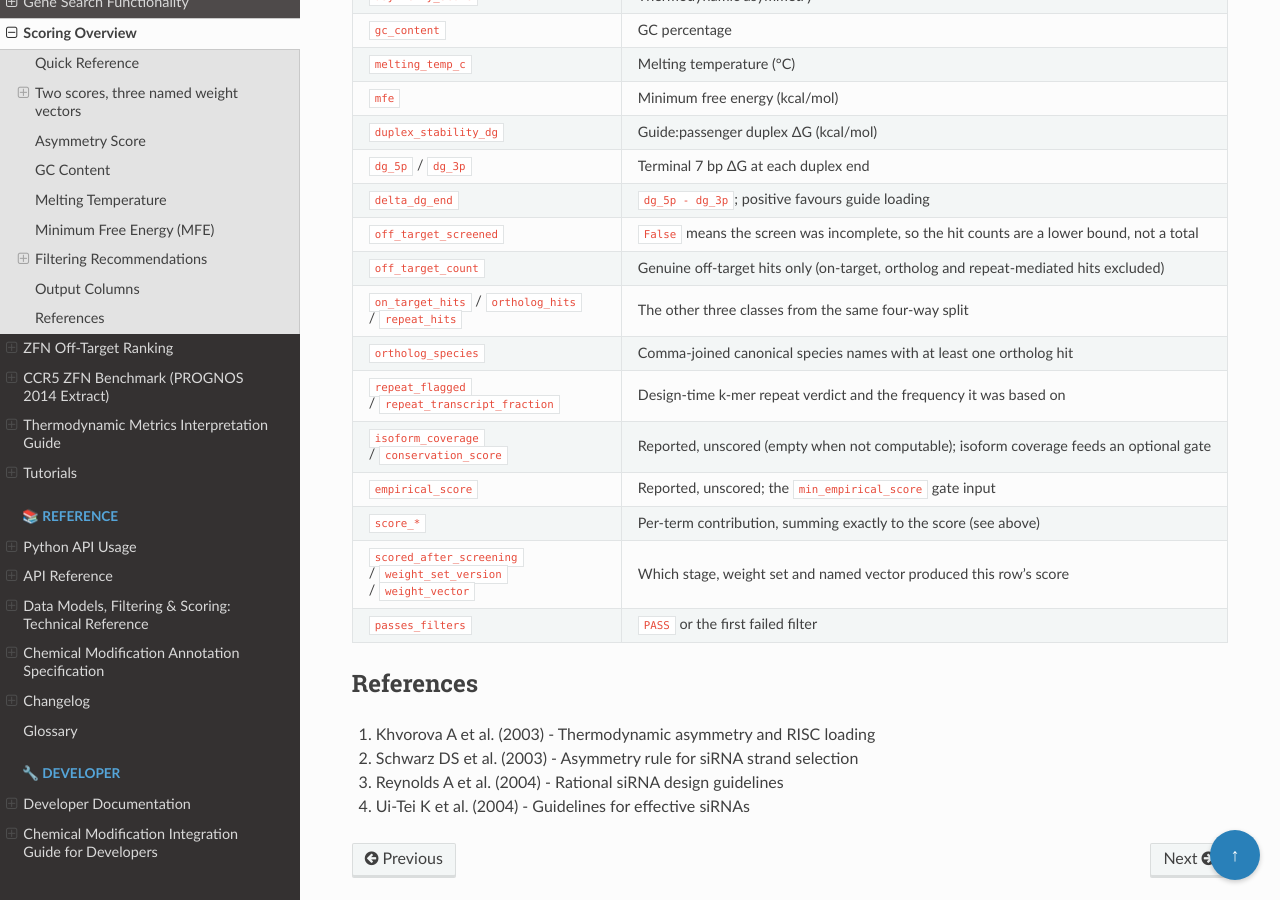
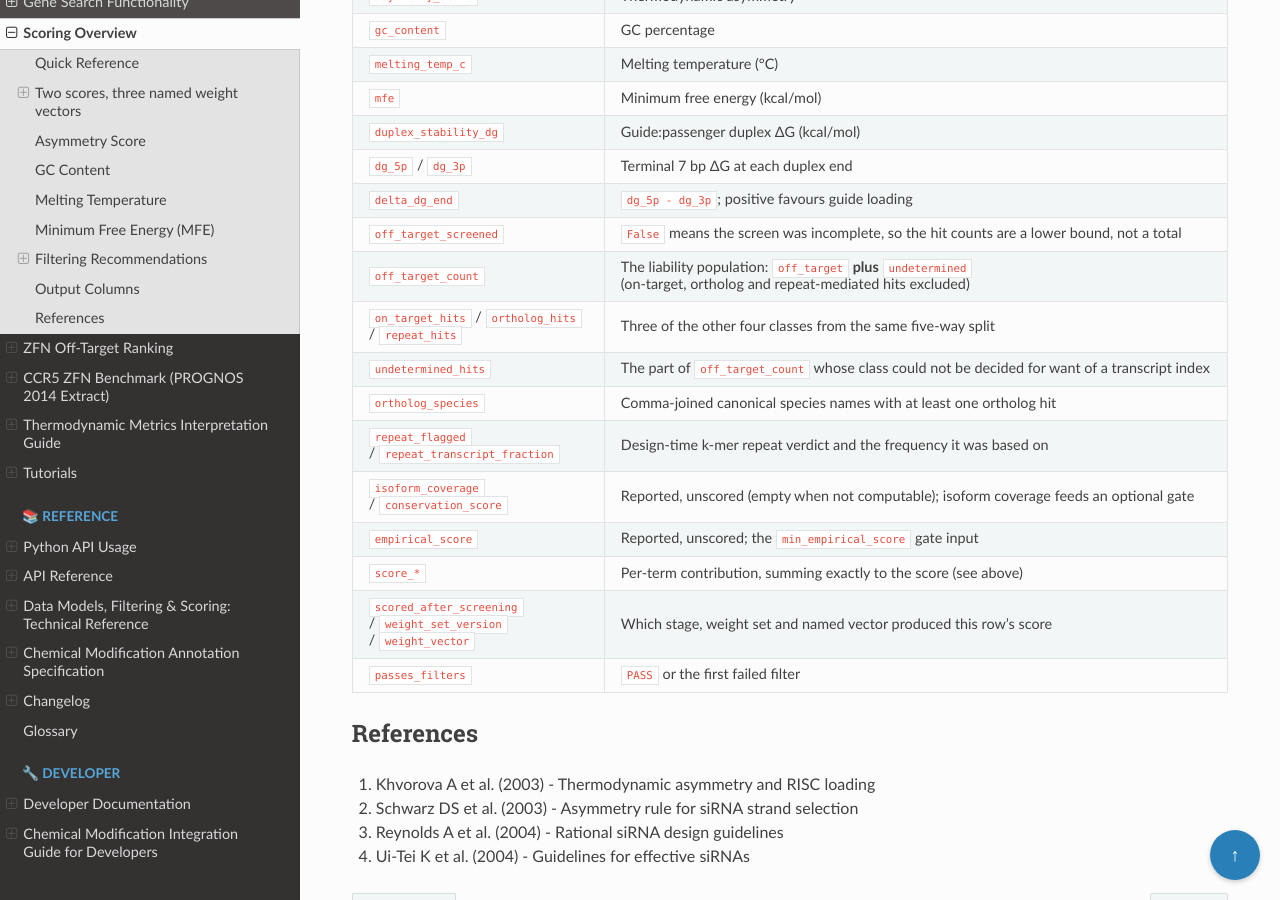
Before and after one commit to Austin-s-h/sirnaforge, a Sphinx documentation site: the page built from docs/scoring.md, in a window 1280 px wide and 900 px high, scrolled down 5503 px. Built offline with Sphinx 7.4.7 and the Read the Docs theme 3.1.0, drawn with Linux system fonts in a browser that asks for light colours; the version number is read from the project's files by our own code.

Commit message:
docs(offtarget): state the guarantees the code holds, in every place they are published
Round 3's review closed three of four blockers but found the reconciliation invariant
surviving unqualified in a module docstring, an inline comment and a test docstring --
the same class of defect for the third round running, softened twice in the
reader-facing files and left in the code.

- The reconciliation guarantee is a row total, not per-candidate attribution: a
  mis-attribution that nets to zero across the table raises no warning. Said so in all
  five places, including CHANGELOG and docs.
- screen_query_id is None when a candidate was not submitted to the input FASTA -- not
  'never reached the aligner'. A submitted candidate whose alignment never ran still
  carries the key; off_target_screened=False is the signal, and no test covers it yet.
- HitClass has five members, not four. Corrected the taxonomy in models_and_scoring,
  scoring.md and the classifier docstring, and recorded that off_target_count counts
  off_target plus undetermined.
- Added the missing Fixed entries for the fabricated zero in workflow_summary.json and
  the phantom join key -- the branch's most consequential change to a published
  artifact had none.
- evidence.py no longer claims detail is required for FAILED/CENSORED; it is not
  enforced, and #100 owns the validator.

Acceptance is grep-shaped: no unqualified 'cannot disagree' or 'one computation' in
src/ or tests/, no 'never reached the aligner' in src/, tests/ or docs/, no stale
four-way taxonomy prose. make lint clean, 901 tests pass.

Refs #99 #100 #101 #103

````diff
--- a/docs/scoring.md
+++ b/docs/scoring.md
@@ -4,22 +4,22 @@ siRNAforge uses research-backed thermodynamic metrics to rank siRNA candidates.
 
 ## Quick Reference
 
-| Metric                | Optimal Range                   | What It Means                           |
-| --------------------- | ------------------------------- | --------------------------------------- |
-| `composite_score`     | 0-100 scale, higher is better   | Overall quality; **null before screening** |
-| `design_score`        | 0-100 scale, higher is better   | Design-stage quality, not comparable with `composite_score` |
-| `asymmetry_score`     | ≥0.65                           | Guide strand selection preference       |
-| `gc_content`          | 40-55%                          | Stability vs. accessibility balance     |
-| `melting_temp_c`      | 60-78°C                         | Duplex stability (nearest-neighbour Tm) |
-| `mfe`                 | -4 to -7 kcal/mol               | Guide self-structure (0.0 = open chain) |
-| `duplex_stability_dg` | -32 to -43 kcal/mol for a 21mer | Guide:passenger duplex ΔG               |
-| `target_accessibility_p` | higher is better, log-scaled | P(mRNA site's seed-paired 8-mer open)   |
+| Metric                   | Optimal Range                   | What It Means                                               |
+| ------------------------ | ------------------------------- | ----------------------------------------------------------- |
+| `composite_score`        | 0-100 scale, higher is better   | Overall quality; **null before screening**                  |
+| `design_score`           | 0-100 scale, higher is better   | Design-stage quality, not comparable with `composite_score` |
+| `asymmetry_score`        | ≥0.65                           | Guide strand selection preference                           |
+| `gc_content`             | 40-55%                          | Stability vs. accessibility balance                         |
+| `melting_temp_c`         | 60-78°C                         | Duplex stability (nearest-neighbour Tm)                     |
+| `mfe`                    | -4 to -7 kcal/mol               | Guide self-structure (0.0 = open chain)                     |
+| `duplex_stability_dg`    | -32 to -43 kcal/mol for a 21mer | Guide:passenger duplex ΔG                                   |
+| `target_accessibility_p` | higher is better, log-scaled    | P(mRNA site's seed-paired 8-mer open)                       |
 
 ## Two scores, three named weight vectors
 
 Since issue #96 every weight vector is **hand-authored, named, sums to 1.0 and is written to the run
 manifest**, and nothing rescales one at runtime. There is no renormalisation and no divisor. A vector
-is *chosen* by stage and design mode, never combined:
+is _chosen_ by stage and design mode, never combined:
 
 ```
 design_v4                        postscreen_sirna_v4          postscreen_mirna_v4
@@ -39,9 +39,9 @@ interpretable. Every row records the vector that produced it in `weight_vector`,
 `scoring.vectors` block maps that name to the numbers, so any score is traceable to the weights that
 made it.
 
-| Field | Vector | Available |
-| --- | --- | --- |
-| `design_score` | `design_v4` | at design time, from the three terms computable before screening |
+| Field             | Vector                                        | Available                                                                                         |
+| ----------------- | --------------------------------------------- | ------------------------------------------------------------------------------------------------- |
+| `design_score`    | `design_v4`                                   | at design time, from the three terms computable before screening                                  |
 | `composite_score` | `postscreen_sirna_v4` / `postscreen_mirna_v4` | only after off-target screening produced usable evidence for that candidate; **null before that** |
 
 **The two are not comparable.** They are different vectors over different term sets, and
@@ -86,17 +86,17 @@ relocated: `conservation` is `None` on single-species runs and `isoform_coverage
 `design_from_sequence`/miRNA paths, so any vector containing them needs either variant vectors or
 arithmetic. Every term that remains is universally computable.
 
-| Quantity | Column | What reads it |
-| --- | --- | --- |
-| Empirical design rules | `empirical_score` | the `min_empirical_score` gate (LOW_EMPIRICAL_SCORE) |
-| Protein-coding isoform coverage | `isoform_coverage` | the optional `--min-isoform-coverage` gate (LOW_ISOFORM_COVERAGE), **off by default** |
-| Cross-species conservation | `conservation_score` | nothing — reported for interpretation |
-| Guide self-structure | `paired_fraction` | the `max_paired_fraction` gate (EXCESS_PAIRING) |
+| Quantity                        | Column               | What reads it                                                                         |
+| ------------------------------- | -------------------- | ------------------------------------------------------------------------------------- |
+| Empirical design rules          | `empirical_score`    | the `min_empirical_score` gate (LOW_EMPIRICAL_SCORE)                                  |
+| Protein-coding isoform coverage | `isoform_coverage`   | the optional `--min-isoform-coverage` gate (LOW_ISOFORM_COVERAGE), **off by default** |
+| Cross-species conservation      | `conservation_score` | nothing — reported for interpretation                                                 |
+| Guide self-structure            | `paired_fraction`    | the `max_paired_fraction` gate (EXCESS_PAIRING)                                       |
 
 The empirical rubric no longer judges guide position 1. It paid +0.1 for G/C there while the
 biogenesis rule paid `ago_start` for A/U at the same base; measured over 29,605 candidates G/C gained
 +1.6 empirical points and lost 7.9 to the biogenesis adjustment, so a declared 0.15-weight term was
-overridden ~5× by an undeclared one and `empirical` ended up with a *negative* variance share. A/U
+overridden ~5× by an undeclared one and `empirical` ended up with a _negative_ variance share. A/U
 wins. The rubric therefore attains only `{0.4, 0.5, 0.6}`, and `min_empirical_score` is bounded
 accordingly.
 
@@ -219,31 +219,32 @@ sirnaforge workflow GENE --gc-min 30 --gc-max 65
 
 The `candidates_pass.csv` and `candidates_all.csv` files include:
 
-| Column                                             | Description                                                                               |
-| -------------------------------------------------- | ----------------------------------------------------------------------------------------- |
-| `sirna_id`                                         | Unique identifier                                                                         |
-| `guide_sequence`                                   | 21nt guide strand (5'→3')                                                                 |
-| `passenger_sequence`                               | Passenger/sense strand                                                                    |
-| `position`                                         | Start position in transcript                                                              |
-| `design_score`                                     | Design-stage score on `design_v4` (3 terms), available without screening                  |
-| `composite_score`                                  | Post-screen score on `postscreen_{sirna,mirna}_v4`; empty before screening                 |
-| `asymmetry_score`                                  | Thermodynamic asymmetry                                                                   |
-| `gc_content`                                       | GC percentage                                                                             |
-| `melting_temp_c`                                   | Melting temperature (°C)                                                                  |
-| `mfe`                                              | Minimum free energy (kcal/mol)                                                            |
-| `duplex_stability_dg`                              | Guide:passenger duplex ΔG (kcal/mol)                                                      |
-| `dg_5p` / `dg_3p`                                  | Terminal 7 bp ΔG at each duplex end                                                       |
-| `delta_dg_end`                                     | `dg_5p - dg_3p`; positive favours guide loading                                           |
-| `off_target_screened`                              | `False` means the screen was incomplete, so the hit counts are a lower bound, not a total |
-| `off_target_count`                                 | Genuine off-target hits only (on-target, ortholog and repeat-mediated hits excluded)      |
-| `on_target_hits` / `ortholog_hits` / `repeat_hits` | The other three classes from the same four-way split                                      |
-| `ortholog_species`                                 | Comma-joined canonical species names with at least one ortholog hit                       |
-| `repeat_flagged` / `repeat_transcript_fraction`    | Design-time k-mer repeat verdict and the frequency it was based on                        |
-| `isoform_coverage` / `conservation_score`          | Reported, unscored (empty when not computable); isoform coverage feeds an optional gate    |
-| `empirical_score`                                  | Reported, unscored; the `min_empirical_score` gate input                                   |
-| `score_*`                                          | Per-term contribution, summing exactly to the score (see above)                            |
-| `scored_after_screening` / `weight_set_version` / `weight_vector` | Which stage, weight set and named vector produced this row's score           |
-| `passes_filters`                                   | `PASS` or the first failed filter                                                         |
+| Column                                                            | Description                                                                                                            |
+| ----------------------------------------------------------------- | ---------------------------------------------------------------------------------------------------------------------- |
+| `sirna_id`                                                        | Unique identifier                                                                                                      |
+| `guide_sequence`                                                  | 21nt guide strand (5'→3')                                                                                              |
+| `passenger_sequence`                                              | Passenger/sense strand                                                                                                 |
+| `position`                                                        | Start position in transcript                                                                                           |
+| `design_score`                                                    | Design-stage score on `design_v4` (3 terms), available without screening                                               |
+| `composite_score`                                                 | Post-screen score on `postscreen_{sirna,mirna}_v4`; empty before screening                                             |
+| `asymmetry_score`                                                 | Thermodynamic asymmetry                                                                                                |
+| `gc_content`                                                      | GC percentage                                                                                                          |
+| `melting_temp_c`                                                  | Melting temperature (°C)                                                                                               |
+| `mfe`                                                             | Minimum free energy (kcal/mol)                                                                                         |
+| `duplex_stability_dg`                                             | Guide:passenger duplex ΔG (kcal/mol)                                                                                   |
+| `dg_5p` / `dg_3p`                                                 | Terminal 7 bp ΔG at each duplex end                                                                                    |
+| `delta_dg_end`                                                    | `dg_5p - dg_3p`; positive favours guide loading                                                                        |
+| `off_target_screened`                                             | `False` means the screen was incomplete, so the hit counts are a lower bound, not a total                              |
+| `off_target_count`                                                | The liability population: `off_target` **plus** `undetermined` (on-target, ortholog and repeat-mediated hits excluded) |
+| `on_target_hits` / `ortholog_hits` / `repeat_hits`                | Three of the other four classes from the same five-way split                                                           |
+| `undetermined_hits`                                               | The part of `off_target_count` whose class could not be decided for want of a transcript index                         |
+| `ortholog_species`                                                | Comma-joined canonical species names with at least one ortholog hit                                                    |
+| `repeat_flagged` / `repeat_transcript_fraction`                   | Design-time k-mer repeat verdict and the frequency it was based on                                                     |
+| `isoform_coverage` / `conservation_score`                         | Reported, unscored (empty when not computable); isoform coverage feeds an optional gate                                |
+| `empirical_score`                                                 | Reported, unscored; the `min_empirical_score` gate input                                                               |
+| `score_*`                                                         | Per-term contribution, summing exactly to the score (see above)                                                        |
+| `scored_after_screening` / `weight_set_version` / `weight_vector` | Which stage, weight set and named vector produced this row's score                                                     |
+| `passes_filters`                                                  | `PASS` or the first failed filter                                                                                      |
 
 ## References
 
````
Also changed, not shown: CHANGELOG.md (+34 -16 lines), docs/cli_reference.md (+24 -12 lines), docs/models_and_scoring.md (+55 -50 lines), 7 other files.
